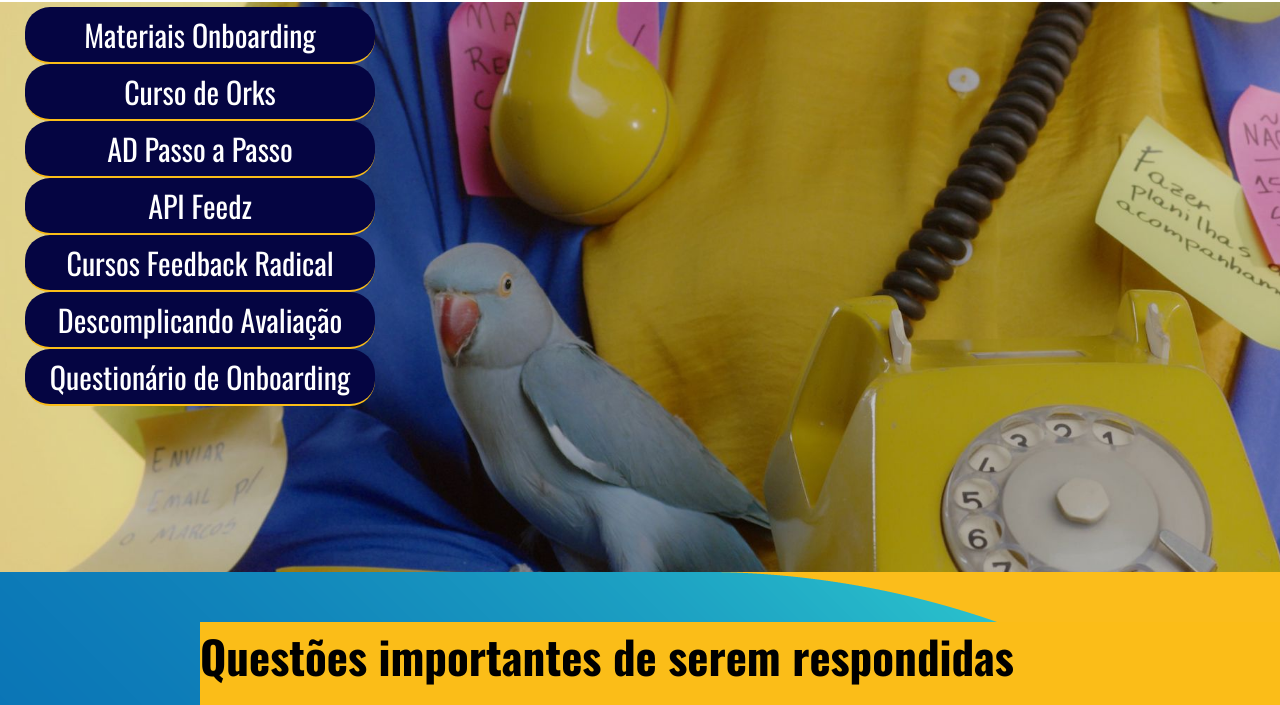
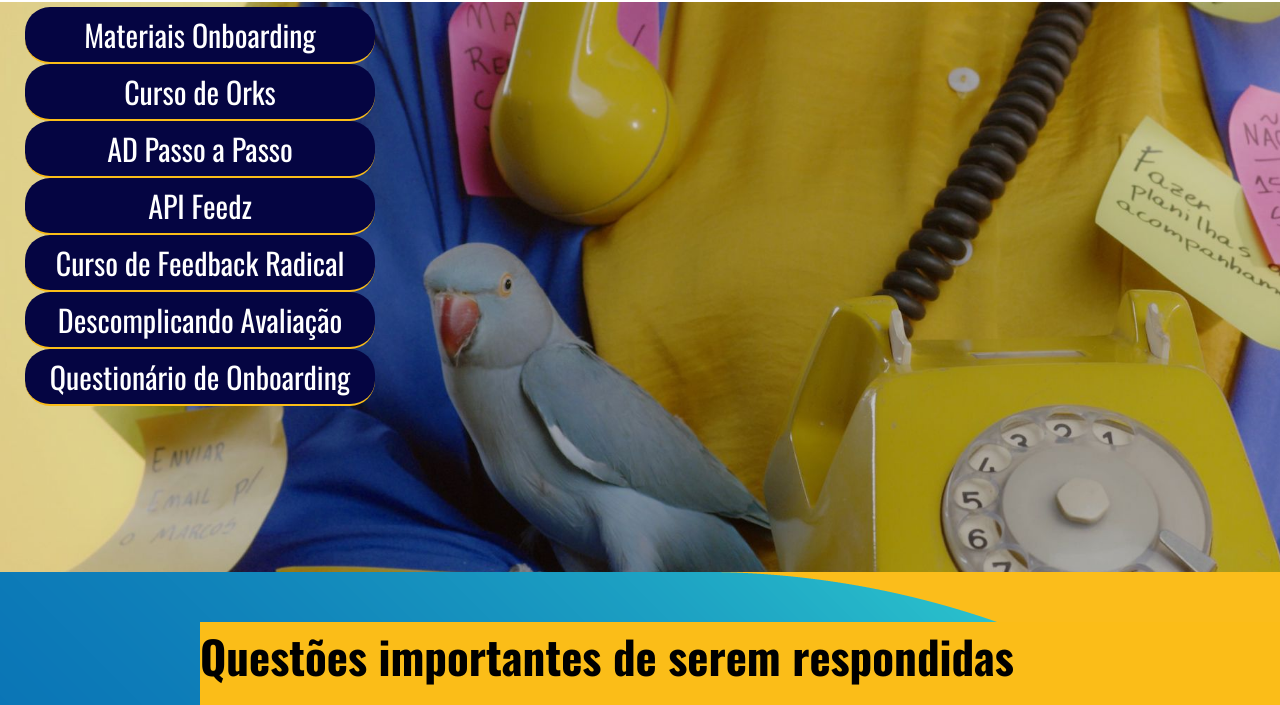
Before and after one commit to UzielSantana/siteprimeirareuniao, a plain HTML site: page index.html in a window 1280 px wide. Shown: the part 78-783 px from the top of the page. Drawn offline with nearby package versions, Linux system fonts and the light colour scheme.

Commit message:
Update index.html

```diff
--- a/index.html
+++ b/index.html
@@ -21,7 +21,7 @@
                         <a href="https://materiais.feedz.com.br/feedzeduca-okr" target="_blank"><div class="link"> Curso de Orks</div></a>
                         <a href="https://docs.google.com/presentation/d/1RhnzjQlVeZtt4I1yzcGNcf_N_i3MsMHovQIK2qR6uY0/edit" target="_blank"><div class="link"> AD Passo a Passo </div></a>
                         <a href="https://docs.feedz.com.br/" target="_blank"><div class="link"> API Feedz </div></a>
-                        <a href="https://materiais.feedz.com.br/feedzeduca-masterclass-feedback-radical" target="_blank"><div class="link"> Cursos Feedback Radical </div></a>
+                        <a href="https://materiais.feedz.com.br/feedzeduca-masterclass-feedback-radical" target="_blank"><div class="link"> Curso de Feedback Radical </div></a>
                         <a href="https://materiais.feedz.com.br/feedzeduca-avaliacao-de-desempenho" target="_blank"><div class="link"> Descomplicando Avaliação </div></a>
                         <a href="#form"><div class="link"> Questionário de Onboarding </div></a>
 
```
